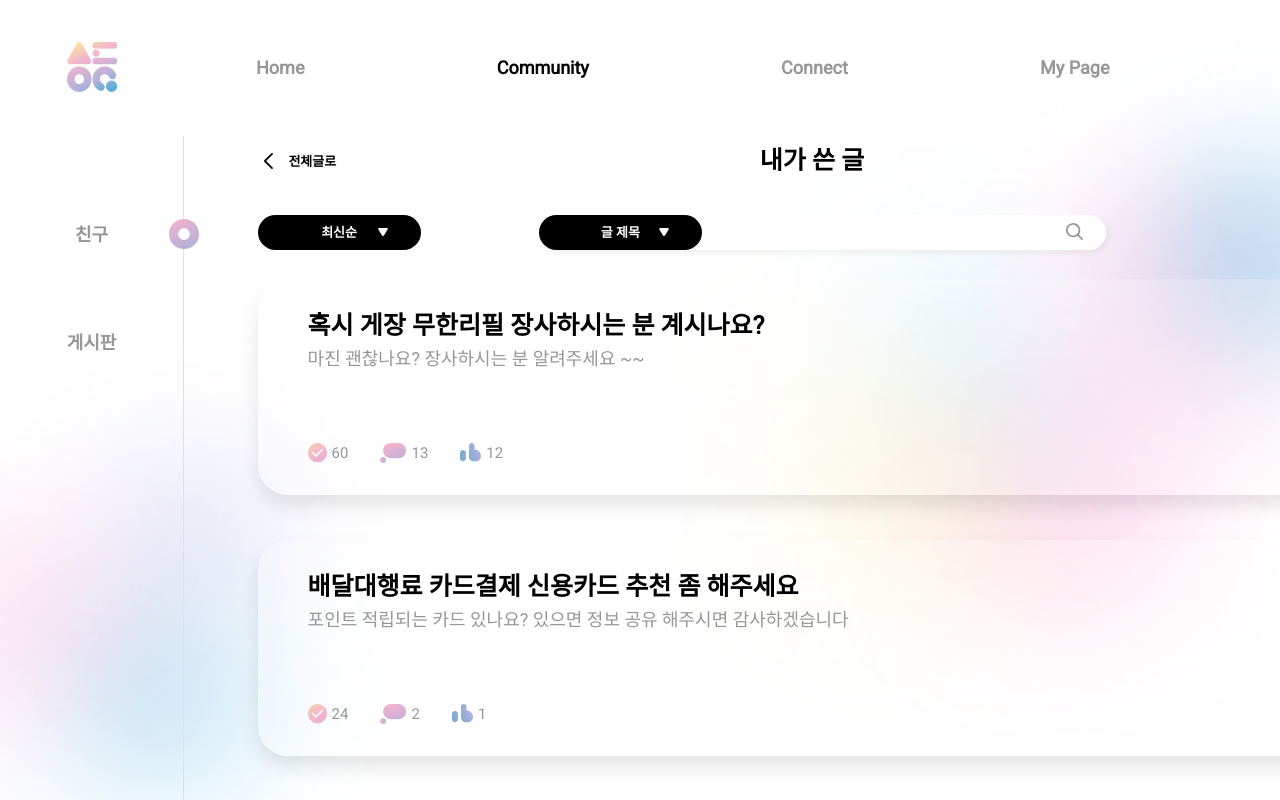
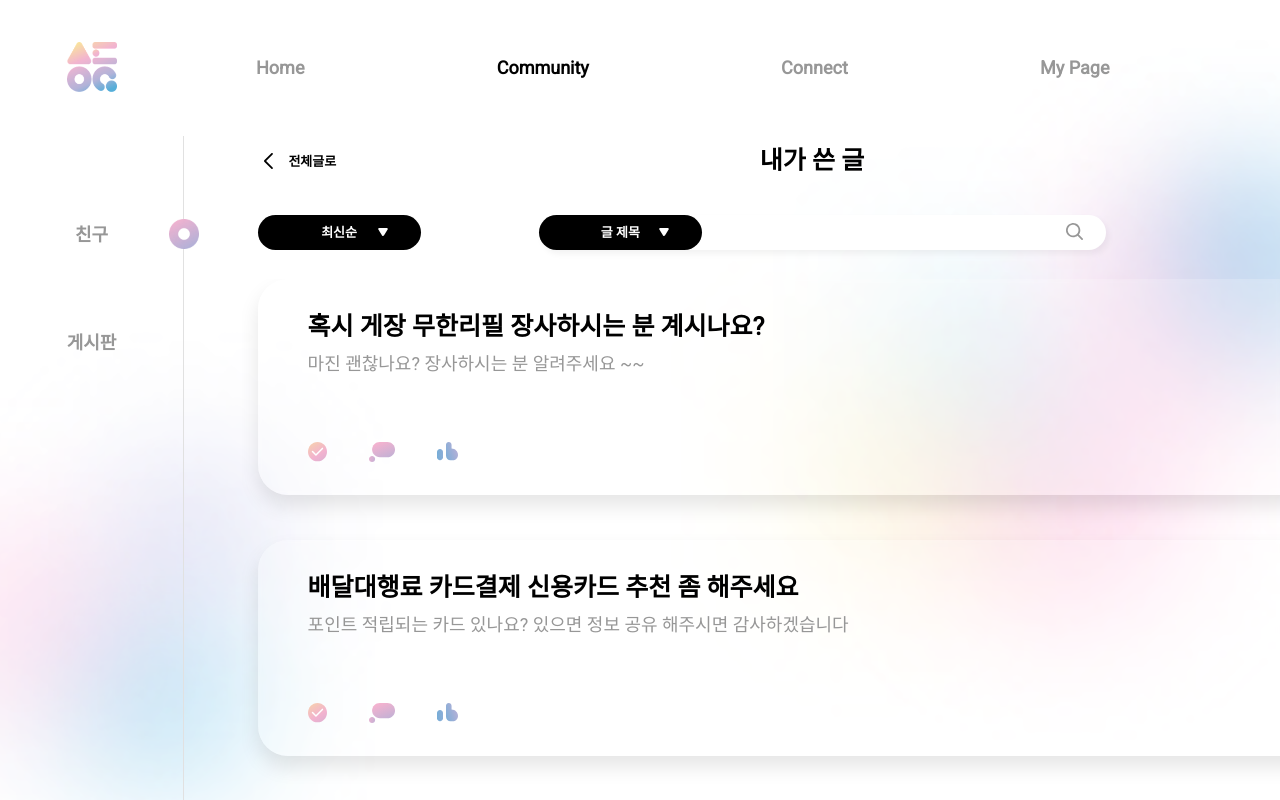
Before and after one commit to stockOneQ/front, a Next.js app: page /community/board/myPosts in a window 1280 px wide. Shown: the top 800 px of the page. Built offline with nearby package versions, Linux system fonts and the light colour scheme.

Commit message:
design(community): 게시글 미리보기 간격 수정, api 필드명 수정

```diff
--- a/components/community/Board/PostListBox/PostItemBox/index.tsx
+++ b/components/community/Board/PostListBox/PostItemBox/index.tsx
@@ -10,22 +10,15 @@ import * as S from './style';
 import Link from 'next/link';
 
 interface IPostTypes {
-  postId: number;
+  id: number;
   title: string;
   content: string;
-  views: number;
-  commentCount: number;
-  likes: number;
+  hit: number;
+  comment: number;
+  like: number;
 }
 
-const PostItem = ({
-  postId,
-  title,
-  content,
-  views,
-  commentCount,
-  likes,
-}: IPostTypes) => {
+const PostItem = ({ id, title, content, hit, comment, like }: IPostTypes) => {
   const [isChecked, setIsChecked] = useState(false);
   const [deleteCheckedItems, setDeleteCheckedItems] = useRecoilState(
     deleteCheckedItemsState,
@@ -36,9 +29,9 @@ const PostItem = ({
     setIsChecked(prev => !prev);
 
     isChecked
-      ? setDeleteCheckedItems(prev => [...prev, postId])
+      ? setDeleteCheckedItems(prev => [...prev, id])
       : setDeleteCheckedItems(
-          deleteCheckedItems.filter(checkedItem => checkedItem !== postId),
+          deleteCheckedItems.filter(checkedItem => checkedItem !== id),
         );
   };
 
@@ -52,15 +45,15 @@ const PostItem = ({
         <S.PostInteractionSection>
           <S.Interaction>
             <Image alt="views" src={ViewsSVG} />
-            <span>{views}</span>
+            <span>{hit}</span>
           </S.Interaction>
           <S.Interaction>
             <Image alt="comments" src={CommentsSVG} />
-            <span>{commentCount}</span>
+            <span>{comment}</span>
           </S.Interaction>
           <S.Interaction>
             <Image alt="likes" src={LikesSVG} />
-            <span>{likes}</span>
+            <span>{like}</span>
           </S.Interaction>
         </S.PostInteractionSection>
       </S.Container>
@@ -69,11 +62,11 @@ const PostItem = ({
       {isDeleteMode ? (
         <S.CheckBox
           type="checkbox"
-          checked={deleteCheckedItems.includes(postId)}
+          checked={deleteCheckedItems.includes(id)}
           onClick={handleChecked}
         />
       ) : (
-        <Link href={`/community/board/${postId}`}>
+        <Link href={`/community/board/${id}`}>
           <S.StyledLink />
         </Link>
       )}
--- a/components/community/Board/PostListBox/PostItemBox/style.ts
+++ b/components/community/Board/PostListBox/PostItemBox/style.ts
@@ -2,10 +2,10 @@ import { css, styled } from 'styled-components';
 
 export const Box = styled.div<{ isDeleteMode: boolean }>`
   position: relative;
-  width: 111.4rem;
+  width: 111.5rem;
   min-height: 21.6rem;
 
-  padding: 3.2rem 5rem;
+  padding: 3.3rem 5rem;
 
   background: rgba(255, 255, 255, 0.2);
   mix-blend-mode: normal;
@@ -66,13 +66,16 @@ export const Container = styled.div`
   justify-content: space-between;
 `;
 
-export const PostContentSection = styled.div``;
+export const PostContentSection = styled.div`
+  display: flex;
+  flex-direction: column;
+  gap: 1.2rem;
+`;
 
 export const Title = styled.div`
   font-weight: 600;
   font-size: 2.5rem;
   line-height: 2.9rem;
-  margin-bottom: 0.8rem;
 `;
 
 export const Content = styled.div`
@@ -85,14 +88,14 @@ export const Content = styled.div`
 
 export const PostInteractionSection = styled.div`
   display: flex;
-  gap: 3.2rem;
+  gap: 3.6rem;
 `;
 
 export const Interaction = styled.div`
   display: flex;
   justify-content: center;
   align-items: center;
-  gap: 0.5rem;
+  gap: 0.6rem;
 
   font-weight: 400;
   font-size: 1.5rem;
```
